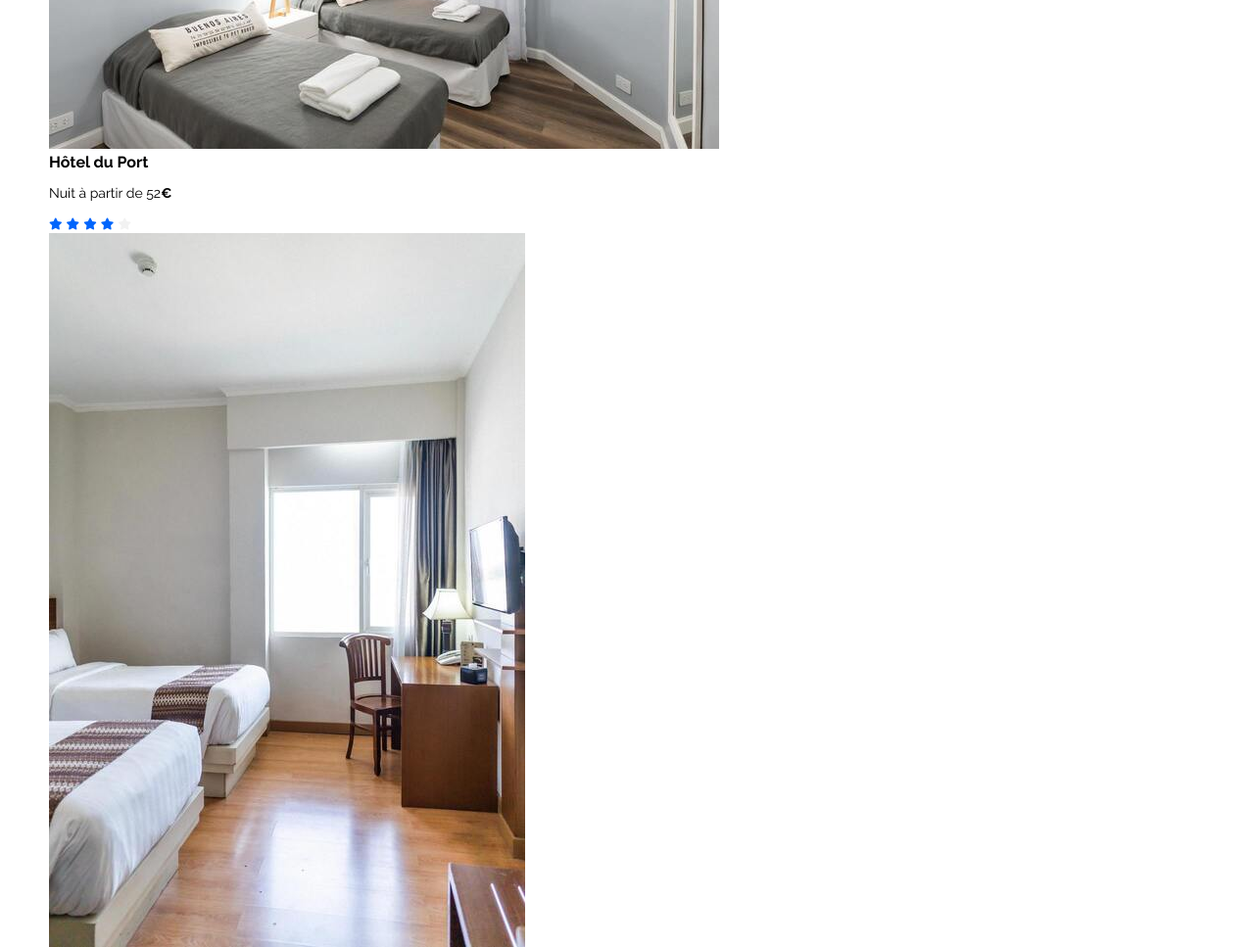
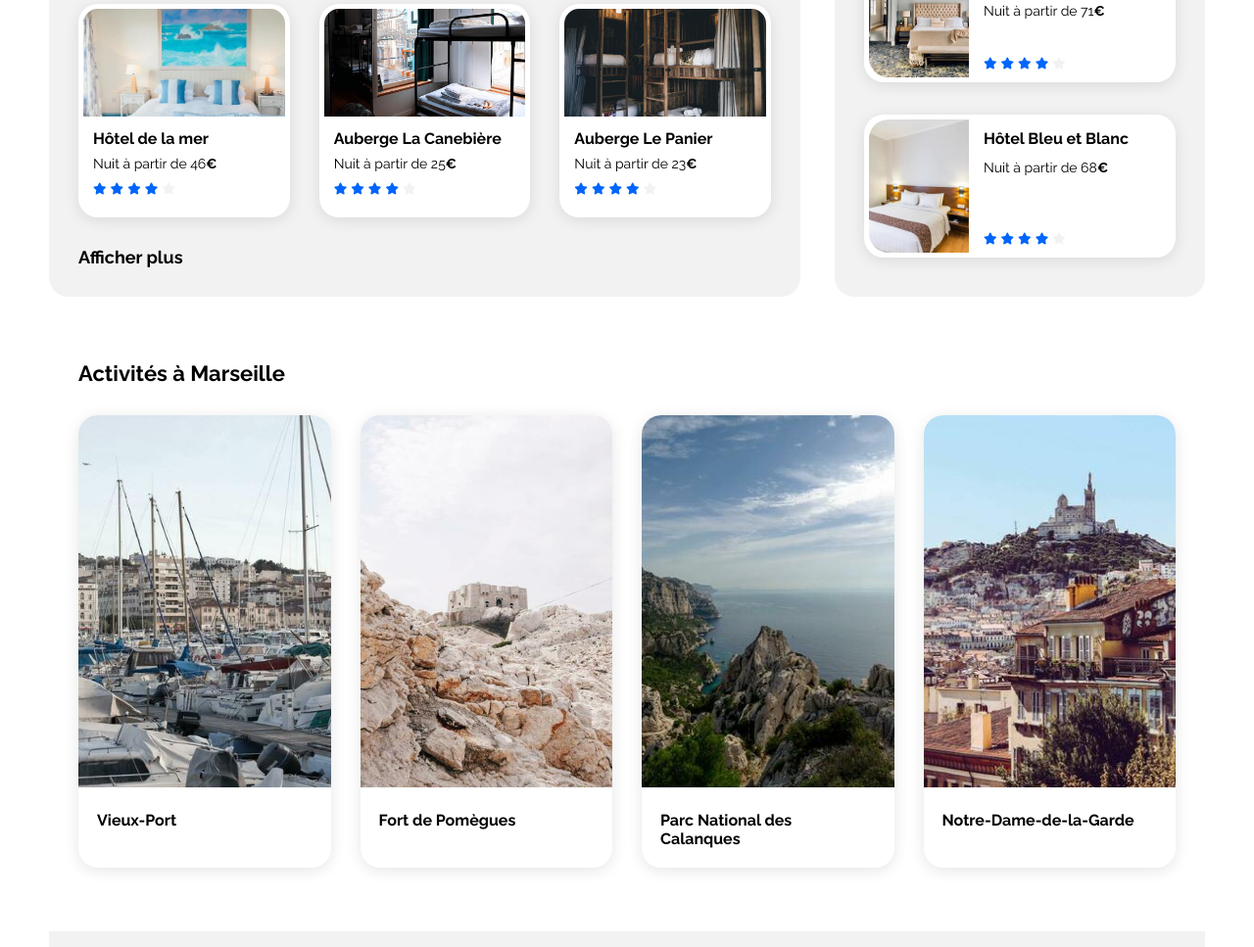
Before and after one commit to AdnaneAnna/BOOKI, a plain HTML site: page index.html in a window 1280 px wide. Shown: the part 761-1728 px from the top of the page at 98% size. Drawn offline with Linux system fonts and the light colour scheme.

Commit message:
Ajout de body css

```diff
--- a/style.css
+++ b/style.css
@@ -258,3 +258,181 @@ form .btn-loupe {
     font-weight: 400;
     margin: 0;
 }
+
+/****** Hébergements & Populaires ***********/
+
+.hebergements-et-populaires {
+    display: flex;
+    justify-content: space-between;
+    margin-bottom: 35px;
+}
+
+.hebergements-et-populaires section {
+    background-color: var(--couleur-fond-principale);
+    border-radius: 20px;
+    padding: 30px;
+    box-sizing: border-box;
+}
+
+.hebergements-et-populaires p {
+    font-size: 14px;
+}
+
+/****** Hébergements ***********/
+
+.hebergements {
+    width: 65%;
+    display: flex;
+    flex-direction: column;
+    gap: 30px;
+}
+
+.cartes-hebergements {
+    width: 100%;
+    display: grid;
+    grid-template-columns: repeat(3, 1fr);
+    gap: 30px;
+    box-sizing: border-box;
+}
+
+.cartes-hebergements a {
+    border-radius: 20px;
+    box-shadow: 0px 3px 15px 0px rgba(0, 0, 0, 0.10);
+    background-color: var(--couleur-blanche);
+}
+
+.carte {
+    width: 100%;
+    height: 100%;
+}
+
+.carte img {
+    width: 100%;
+    height: 124px;
+    object-fit: cover;
+    box-sizing: border-box;
+    padding: 5px 5px 9px 5px;
+    border-top-left-radius: 20px;
+    border-top-right-radius: 20px;
+}
+
+.cartes-hebergements p {
+    margin: 0;
+}
+
+.contenu-carte {
+    display: flex;
+    flex-direction: column;
+    gap: 8px;
+    margin: 0 15px 15px 15px;
+}
+
+.texte-carte {
+    display: flex;
+    flex-direction: column;
+    gap: 8px;
+    width: 100%;
+    height: 100%;
+}
+
+/****** Populaires ***********/
+
+.populaires {
+    width: 32%;
+}
+
+.titre-populaires {
+    display: flex;
+    justify-content: space-between;
+    align-items: center;
+}
+
+.cartes-populaires .carte-pop {
+    display: flex;
+    margin-top: 33px;
+    background-color: var(--couleur-blanche);
+    border-radius: 20px;
+    padding: 5px;
+    box-shadow: 0px 3px 15px 0px rgba(0, 0, 0, 0.10);
+}
+
+.cartes-populaires img {
+    object-fit: cover;
+    width: 33%;
+    height: 136px;
+    border-top-left-radius: 20px;
+    border-bottom-left-radius: 20px;
+    border-top-right-radius: 0px;
+}
+
+.contenu-carte-pop {
+    width: 67%;
+    padding-left: 15px;
+    display: flex;
+    flex-direction: column;
+    justify-content: space-between;
+    box-sizing: border-box;
+}
+
+.titre-carte {
+    margin-top: 10px;
+    margin-bottom: 4px;
+}
+
+.sous-titre-carte {
+    margin: 0;
+}
+
+.note-carte {
+    margin-bottom: 5px;
+}
+
+/******* Activités à Marseille *******/
+
+.section-activites {
+    display: flex;
+    flex-direction: column;
+    gap: 30px;
+    padding: 30px;
+    margin-bottom: 35px;
+}
+
+.cartes-activites {
+    display: grid;
+    grid-template-columns: repeat(4, 1fr);
+    gap: 30px;
+}
+
+.carte-activite img {
+    object-fit: cover;
+    width: 100%;
+    height: 380px;
+    border-radius: 20px 20px 0px 0px;
+}
+
+.cartes-activites a {
+    box-shadow: 0px 3px 15px 0px rgba(0, 0, 0, 0.10);
+    border-radius: 20px;
+}
+
+.nom-activite {
+    margin: 0;
+    padding: 20px 19px;
+}
+
+/***** Pied de page ******/
+
+footer {
+    display: flex;
+    background-color: var(--couleur-fond-principale);
+    padding: 30px;
+}
+
+.a-propos,
+.nos-hebergements,
+.assistance {
+    display: flex;
+    flex-direction: column;
+    gap: 15px;
+    width: 100%;
+}
```
